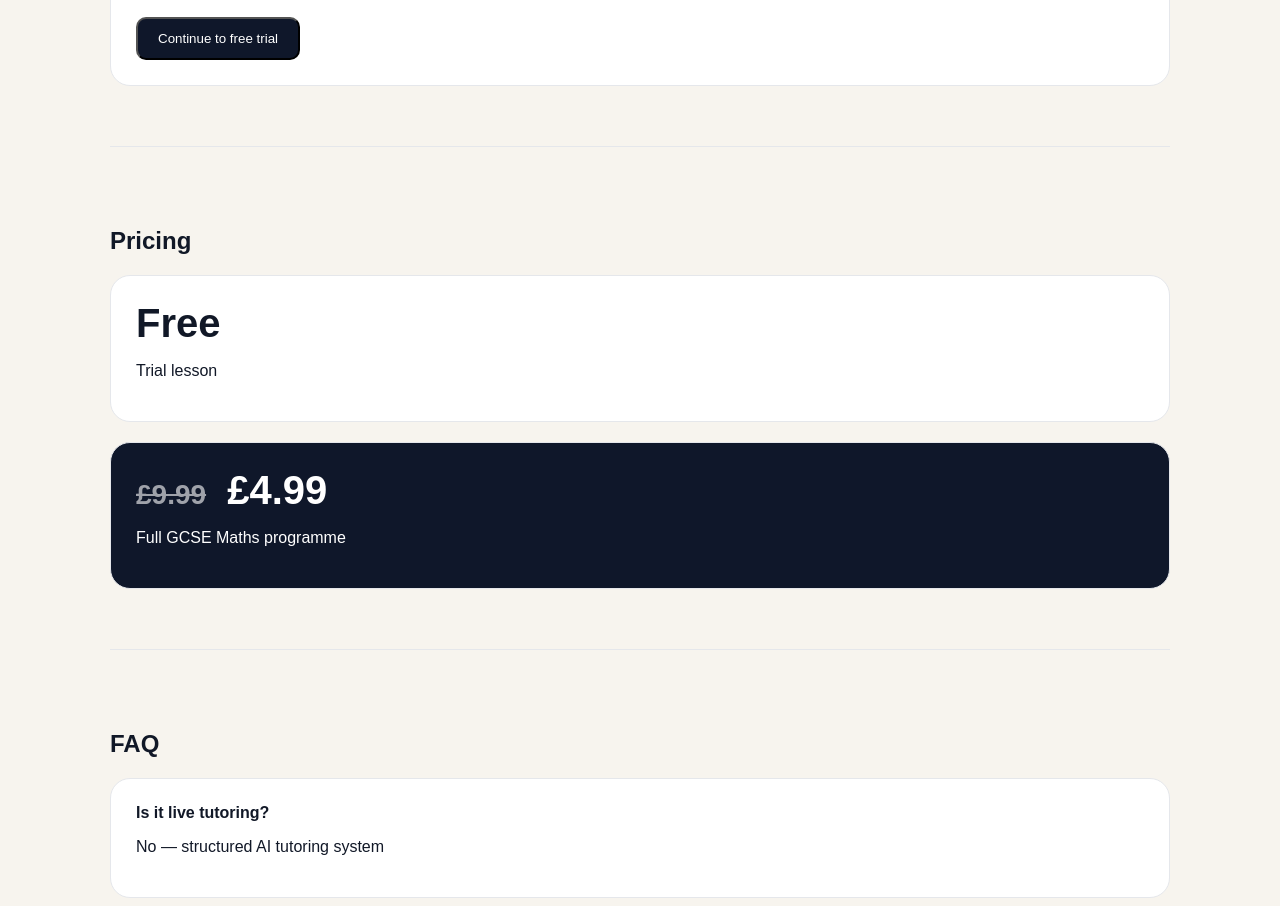
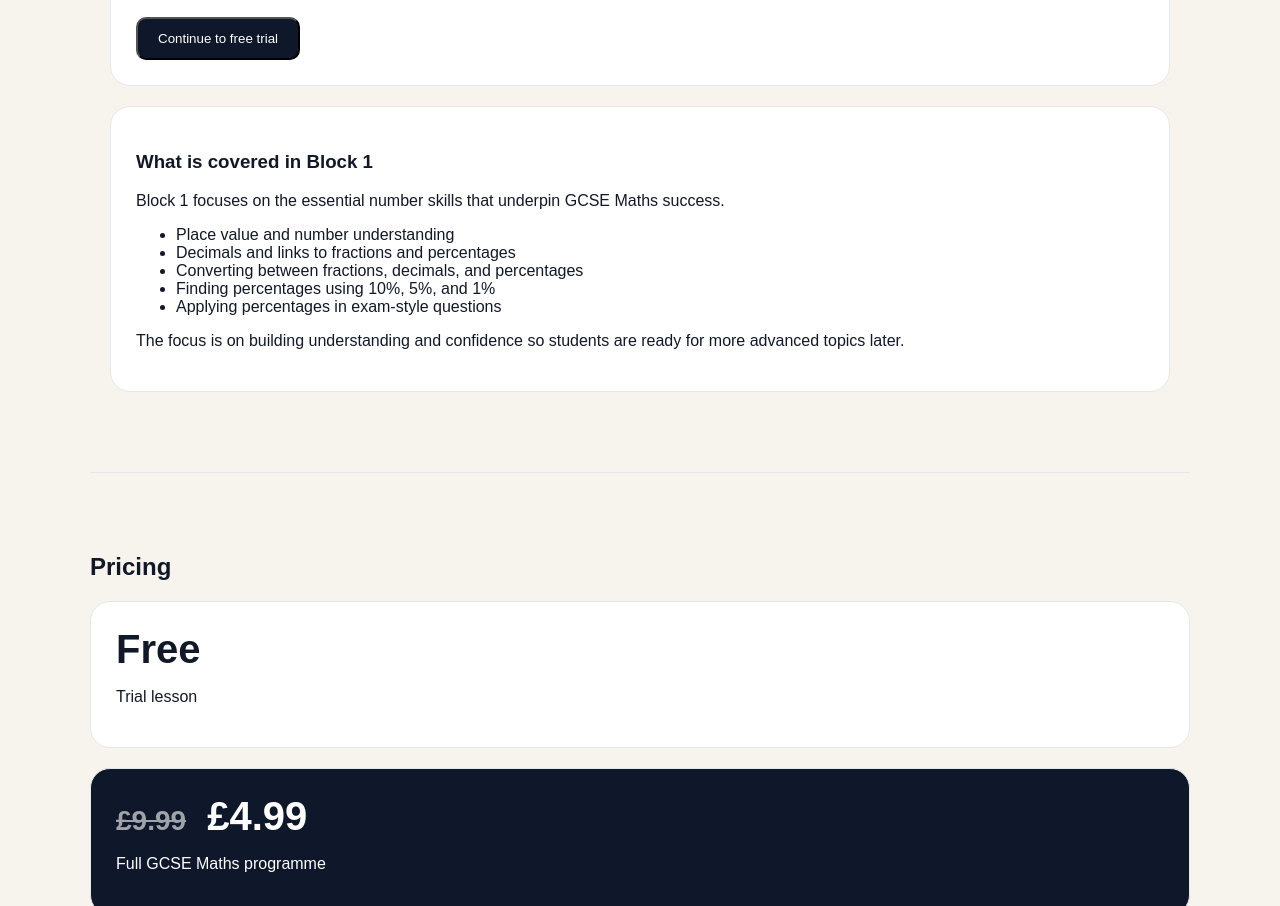
Before and after one commit to simondavis1979-lgtm/home-tutor-academy-site, a plain HTML site: page index.html in a window 1280 px wide. Shown: the part 2207-3113 px from the top of the page. Drawn offline with Linux system fonts and the light colour scheme.

Commit message:
Update index.html

```diff
--- a/index.html
+++ b/index.html
@@ -403,7 +403,27 @@ By the end of the trial, you will clearly see how the system builds understandin
 <button class="btn" type="submit">Continue to free trial</button>
 
 </form>
+</div>
 
+<div class="card">
+  <h3>What is covered in Block 1</h3>
+
+  <p>
+  Block 1 focuses on the essential number skills that underpin GCSE Maths success.
+  </p>
+
+  <ul>
+    <li>Place value and number understanding</li>
+    <li>Decimals and links to fractions and percentages</li>
+    <li>Converting between fractions, decimals, and percentages</li>
+    <li>Finding percentages using 10%, 5%, and 1%</li>
+    <li>Applying percentages in exam-style questions</li>
+  </ul>
+
+  <p>
+  The focus is on building understanding and confidence so students are ready for more advanced topics later.
+  </p>
+</div>
   </div>
 </section>
 
```
